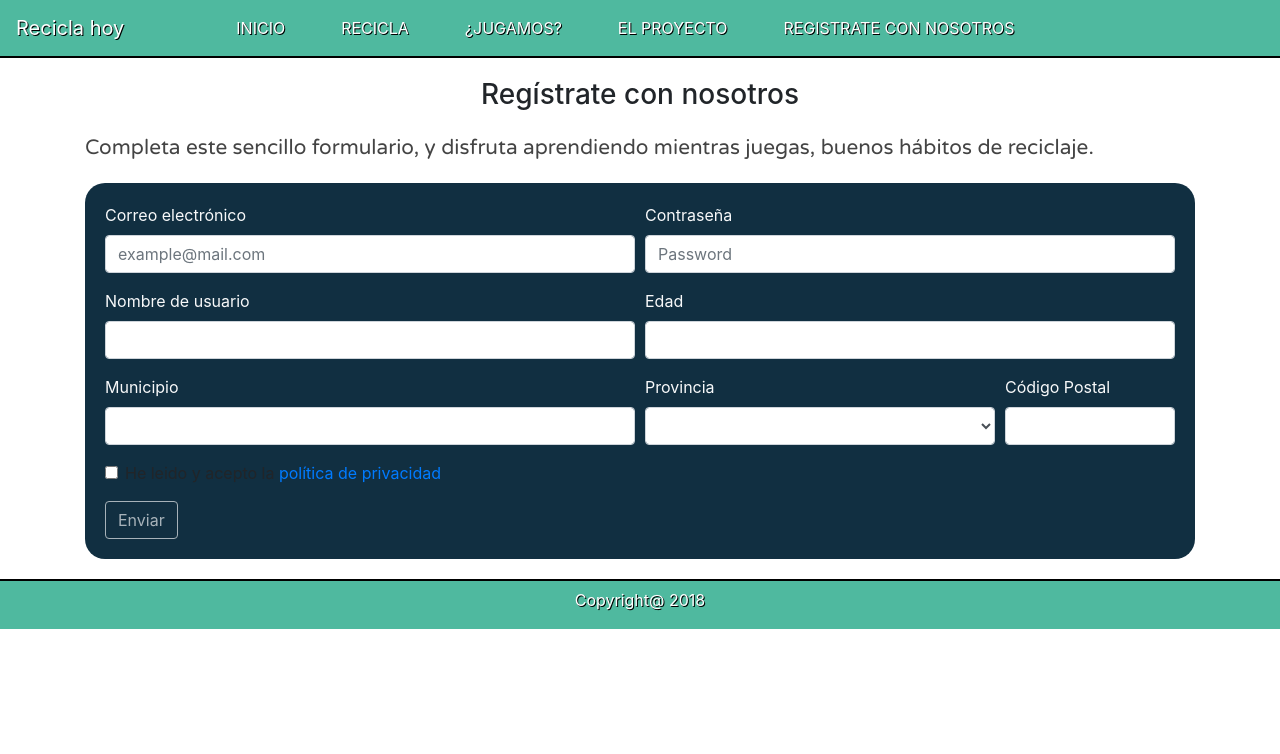
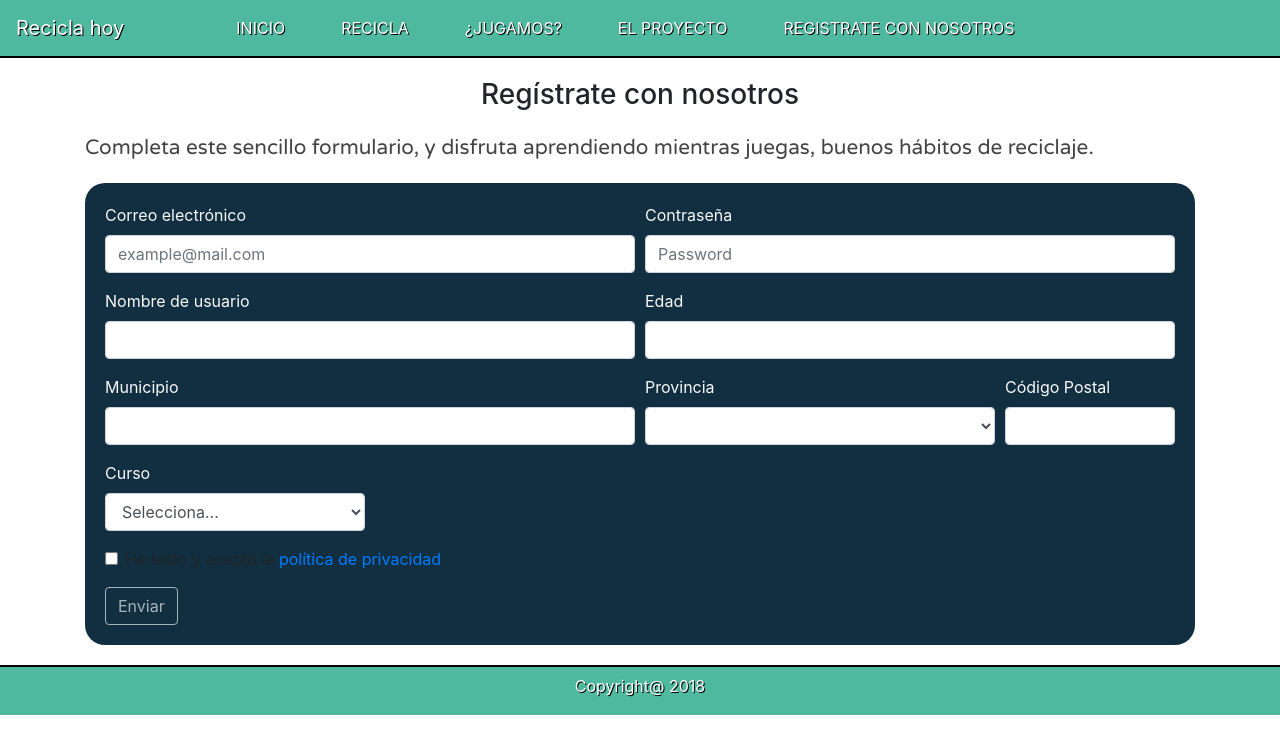
Before and after one commit to magudoprieto/Proyecto-Recicla, an Angular app: page /registro in a window 1280 px wide. Shown: the top 754 px of the page. Built offline with nearby package versions, Linux system fonts and the light colour scheme.

Commit message:
Mejoras en registro de usuarios y mejor ruta hacia juegos

```diff
--- a/src/app/app-routing.module.ts
+++ b/src/app/app-routing.module.ts
@@ -19,8 +19,8 @@ const routes: Routes = [
     {path:'',component:FormulariologinComponent},
     {path: 'profile', component:ProfileComponent}
   ]},
-  {path: 'juego1', component: InfoContenedoresComponent},
-  { path: 'juego2',component: TrivialComponent },
+  {path: 'colores', component: InfoContenedoresComponent},
+  { path: 'trivial',component: TrivialComponent },
   {path: 'proyecto', component:ProyectoComponent},
   {path: 'registro', component:RegisterComponent}
 ];
--- a/src/app/open/open.component.html
+++ b/src/app/open/open.component.html
@@ -6,14 +6,14 @@
         <h3>Elige uno de nuestros juegos</h3>
         <div class="presentacion row">
                 <div class="carta">
-                    <a [routerLink]="['../juego1']">
+                    <a [routerLink]="['../colores']">
                         <img src="../../assets/images/colores.jpg"/>
                         <h5>Colores</h5>
                     </a>
                 </div>
             <div class="carta">
-                <a [routerLink]="['../juego2']">
-                <img src="../../assets/images/colores.jpg"/>
+                <a [routerLink]="['../trivial']">
+                <img src="../../assets/images/trivial.jpg"/>
                 <h5>Trivial</h5>
                 </a>
             </div>
--- a/src/app/register/register.component.html
+++ b/src/app/register/register.component.html
@@ -35,7 +35,7 @@
           <input type="text" name="edad" class="form-control" id="edad" formControlName="edad">
         </div>
       </div>
-        <div class="form-row">
+        <div class="form-row mb-3">
           <div class="form-group col-md-6">
             <!--municipio-->
             <label for="inputCity" class="text-light">Municipio</label>
@@ -54,6 +54,24 @@
             <label for="inputZip" class="text-light">Código Postal</label>
             <input type="text" name="postal" class="form-control" id="inputZip" formControlName="postal">
           </div>
+            <!--Curso-->
+            <div class="col-md-3">
+              <label for="curso" class="text-light">Curso</label>
+              <select class="form-control">
+                <option>Selecciona...</option>
+                <option>1º Primaria</option>
+                <option>2º Primaria</option>
+                <option>3º Primaria</option>
+                <option>4º Primaria</option>
+                <option>5º Primaria</option>
+                <option>6º Primaria</option>
+                <option>1º ESO</option>
+                <option>2º ESO</option>
+                <option>3º ESO</option>
+                <option>4º ESO</option>
+                <option>Bachiller</option>
+              </select>
+            </div>
         </div>
         <div class="form-group">
           <div class="form-check">
--- a/src/app/register/register.component.ts
+++ b/src/app/register/register.component.ts
@@ -1,5 +1,5 @@
 import { Component, OnInit } from '@angular/core';
-import { FormGroup, FormControl,Validators, RequiredValidator } from '@angular/forms';
+import { FormGroup, FormControl,Validators } from '@angular/forms';
 
 @Component({
   selector: 'app-register',
@@ -21,7 +21,8 @@ export class RegisterComponent implements OnInit {
         edad: new FormControl('',[Validators.required]),
         municipio: new FormControl(),
         provincia: new FormControl(),
-        postal: new FormControl('',[Validators.minLength(5),Validators.maxLength(5)])
+        postal: new FormControl('',[Validators.minLength(5),Validators.maxLength(5)]),
+        curso: new FormControl('',[Validators.required])
     });
    }
 
```
